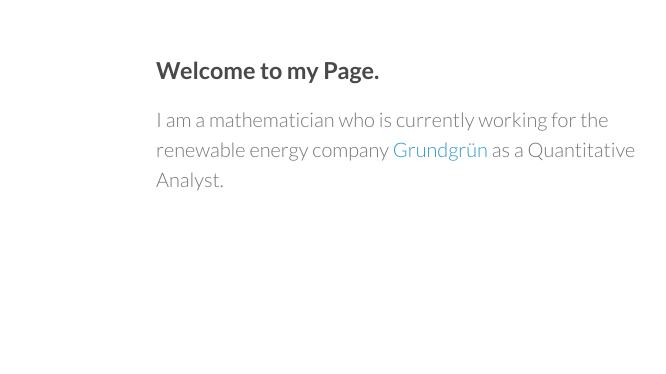
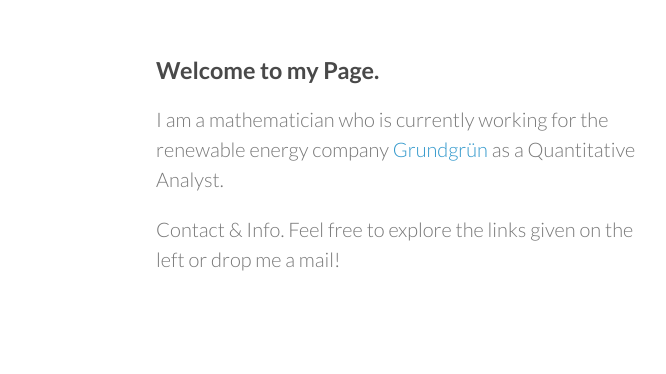
Before and after one commit to warren-oneill/warren-oneill.github.io, a plain HTML site: page index.html in a window 1280 px wide. Shown: the top 374 px of the page, 414-1080 px from the left. Drawn offline with Linux system fonts and the light colour scheme.

Commit message:
Update index.html

```diff
--- a/index.html
+++ b/index.html
@@ -31,7 +31,8 @@
 
 <p>I am a mathematician who is currently working for the renewable energy company <a href="https://www.grundgruen.de/">Grundgrün</a> as a Quantitative Analyst.</p>
 
-
+<a id="welcome-to-github-pages" class="anchor" href="#welcome-to-github-pages" aria-hidden="true"><span class="octicon octicon-link"></span></a>Contact & Info.</h3>
+Feel free to explore the links given on the left or drop me a mail!
       </section>
       <footer>
         <p><small>Hosted on GitHub Pages &mdash; Theme by <a href="https://github.com/orderedlist">orderedlist</a></small></p>
```
